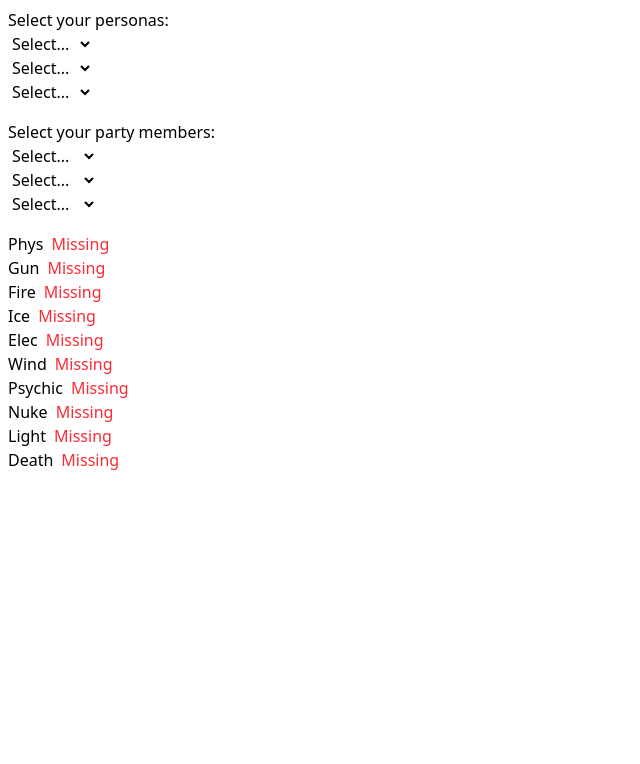
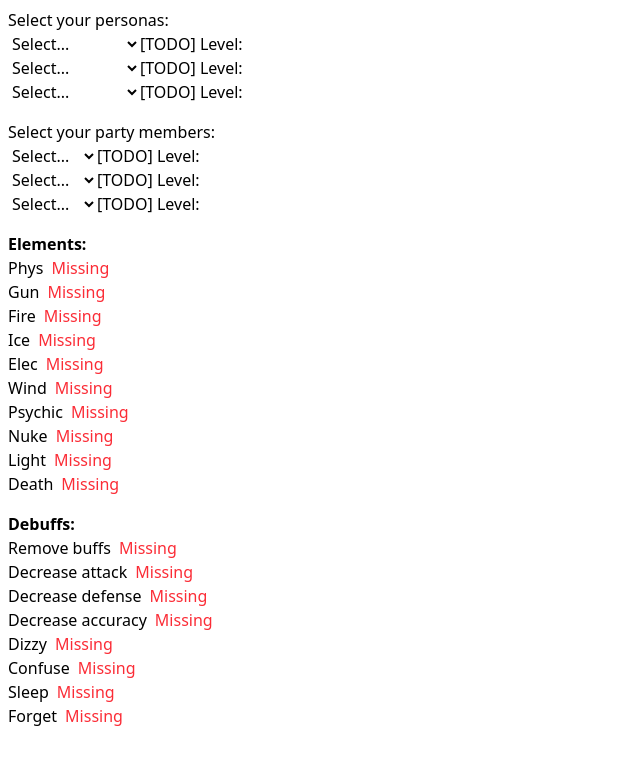
Before and after one commit to lmcosta10/p5builder, a React (Vite) app: page / in a window 1280 px wide. Shown: the top 764 px of the page, without its empty margins (0-640 px from the left). Built offline with nearby package versions, Linux system fonts and the light colour scheme.

Commit message:
feat: more than 1 debuff per persona/member

```diff
--- a/src/App.tsx
+++ b/src/App.tsx
@@ -1,20 +1,24 @@
 import JokerPersonas from './components/JokerPersonas';
 import PartyMembers from './components/PartyMembers';
 import ElementsCheck from './components/ElementsCheck';
+import DebuffsCheck from './components/DebuffsCheck';
 import { useState } from 'react';
 
 // FIXME:
 // Cannot update a component (`App`) while rendering a different component (`PartyMembers`)
 // Cannot update a component (`App`) while rendering a different component (`JokerPersonas`)
 function App() {
-  const [jokerElements, setJokerElementslements] = useState<string[]>();
+  const [jokerElements, setJokerElements] = useState<string[]>();
   const [membersElements, setMembersElements] = useState<string[]>();
+  const [jokerDebuffs, setJokerDebuffs] = useState<string[]>();
+  const [membersDebuffs, setMembersDebuffs] = useState<string[]>();
 
   return (
     <div className="p-2">
-      <JokerPersonas onSelect={setJokerElementslements} />
-      <PartyMembers onSelect={setMembersElements} />
+      <JokerPersonas onSelectElements={setJokerElements} onSelectDebuffs={setJokerDebuffs} />
+      <PartyMembers onSelectElements={setMembersElements} onSelectDebuffs={setMembersDebuffs} />
       <ElementsCheck jokerElements={jokerElements} membersElements={membersElements} />
+      <DebuffsCheck jokerDebuffs={jokerDebuffs} membersDebuffs={membersDebuffs} />
     </div>
   )
 }
--- /dev/null
+++ b/src/components/DebuffsCheck.tsx
@@ -0,0 +1,34 @@
+function DebuffsCheck({ jokerDebuffs, membersDebuffs }:
+    { jokerDebuffs: string[] | undefined, membersDebuffs: string[] | undefined }) {
+    const allDebuffs = ["Remove buffs", "Decrease attack", "Decrease defense",
+        "Decrease accuracy", "Dizzy", "Confuse", "Sleep", "Forget"];
+
+    function OkIcon() {
+        return (
+            <div className="text-green-900">OK</div>
+        )
+    }
+
+    function MissingIcon() {
+        return (
+            <div className="text-red-500">Missing</div>
+        )
+    }
+
+    return (
+        <div className="pt-4">
+        <div className="font-semibold">Debuffs:</div>
+        {allDebuffs.map(debuff => (
+            <div key={debuff} className="flex gap-2">
+                {debuff}
+                {
+                    jokerDebuffs?.includes(debuff)?OkIcon():
+                    membersDebuffs?.includes(debuff)?OkIcon():MissingIcon()
+                }
+            </div>
+        ))}
+        </div>
+    )
+}
+
+export default DebuffsCheck
--- a/src/components/ElementsCheck.tsx
+++ b/src/components/ElementsCheck.tsx
@@ -16,6 +16,7 @@ function ElementsCheck({ jokerElements, membersElements }:
 
     return (
         <div className="pt-4">
+        <div className="font-semibold">Elements:</div>
         {allElements.map(element => (
             <div key={element} className="flex gap-2">
                 {element}
--- a/src/components/JokerPersonas.tsx
+++ b/src/components/JokerPersonas.tsx
@@ -1,23 +1,36 @@
 import { useState } from "react";
 
 const elementMapTable: Record<string, string> = {
-    Matador: "Psychic"
+    Matador: "Psychic",
+    "Jack Frost": "Ice",
+    Archangel: "Light",
+    Makami: "Nuke",
+    Pixie: "Elec",
+    "Jack-o'-Lantern": "Fire",
+    "Leanan Sidhe": "Psychic"
+};
+
+const debuffMap : Record<string, string[]> = {
+    "Archangel": ["Dizzy"],
+    "Matador": ["Decrease attack", "Decrease accuracy"]
 };
 
 function JokerPersonas(
-    {onSelect}: {
-        onSelect: React.Dispatch<React.SetStateAction<string[] | undefined>>;
+    {onSelectElements, onSelectDebuffs}: {
+        onSelectElements: React.Dispatch<React.SetStateAction<string[] | undefined>>;
+        onSelectDebuffs: React.Dispatch<React.SetStateAction<string[] | undefined>>;
     }
 ) {
     const [selectedPersonas, setSelectedPersonas] = useState<string[]>(["", "", ""]);
-    const allPersonas = ["Matador"];
+    const allPersonas = ["Matador", "Jack Frost", "Archangel", "Makami", "Pixie", "Jack-o'-Lantern", "Leanan Sidhe"];
 
     function changePersonas(index: number, newPersona: string) {
         setSelectedPersonas(oldSelectedPersonas => {
             const newSelectedPersonas = [...oldSelectedPersonas];
             newSelectedPersonas[index - 1] = newPersona;
 
-            onSelect(() => newSelectedPersonas.map(s => elementMapTable[s]));
+            onSelectElements(() => newSelectedPersonas.map(s => elementMapTable[s]));
+            onSelectDebuffs(newSelectedPersonas.flatMap(s => debuffMap[s]));
 
             return newSelectedPersonas;
         });
@@ -25,6 +38,7 @@ function JokerPersonas(
 
     function personasSelection(index: number) {
         return (
+            <div className="flex">
                 <select
                     value={selectedPersonas[index - 1]}
                     onChange={(e) => changePersonas(index, e.target.value)}
@@ -39,6 +53,12 @@ function JokerPersonas(
                         </option>
                     ))}
                 </select>
+
+                <form action="">
+                    <label>[TODO] Level: </label>
+                    <input type="number" className="w-10" max="99" min="1"></input>
+                </form>
+            </div>
         )
     }
 
--- a/src/components/PartyMembers.tsx
+++ b/src/components/PartyMembers.tsx
@@ -8,9 +8,15 @@ const elementMapTable: Record<string, string> = {
     Makoto: "Nuke"
 };
 
+const debuffMap : Record<string, string[]> = {
+    "Ann": ["Decrease attack", "Remove buffs", "Sleep"],
+    "Makoto": ["Forget"]
+};
+
 function PartyMembers(
-    {onSelect}: {
-        onSelect: React.Dispatch<React.SetStateAction<string[] | undefined>>;
+    {onSelectElements, onSelectDebuffs}: {
+        onSelectElements: React.Dispatch<React.SetStateAction<string[] | undefined>>;
+        onSelectDebuffs: React.Dispatch<React.SetStateAction<string[] | undefined>>;
     }
 ) {
     const [selectedMembers, setSelectedMembers] = useState<string[]>(["", "", ""]);
@@ -21,7 +27,8 @@ function PartyMembers(
             const newSelectedMembers = [...oldSelectedMembers];
             newSelectedMembers[index - 1] = newMember;
 
-            onSelect(() => newSelectedMembers.map(s => elementMapTable[s]));
+            onSelectElements(() => newSelectedMembers.map(s => elementMapTable[s]));
+            onSelectDebuffs(newSelectedMembers.flatMap(s => debuffMap[s]));
 
             return newSelectedMembers;
         });
@@ -29,6 +36,7 @@ function PartyMembers(
 
     function partyMembersSelection(index: number) {
         return (
+            <div className="flex">
                 <select
                     value={selectedMembers[index - 1]}
                     onChange={(e) => changeMembers(index, e.target.value)}
@@ -43,6 +51,12 @@ function PartyMembers(
                             </option>
                     ))}
                 </select>
+
+                <form action="">
+                    <label>[TODO] Level: </label>
+                    <input type="number" className="w-10" max="99" min="1"></input>
+                </form>
+            </div>
         )
     }
 
```
Also changed, not shown: 1 other file (tests, documents, lock files or other folders). Lines whose indentation alone changed are shown as unchanged.
